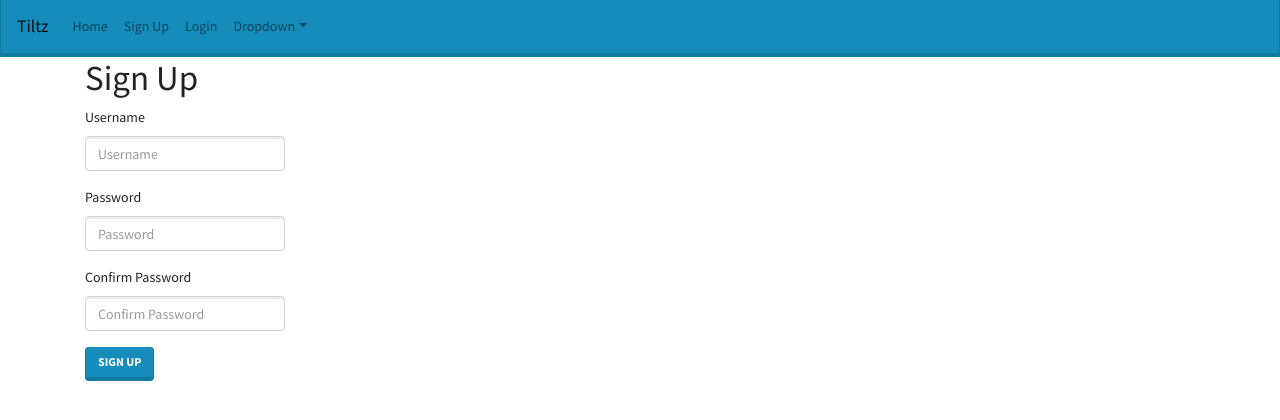
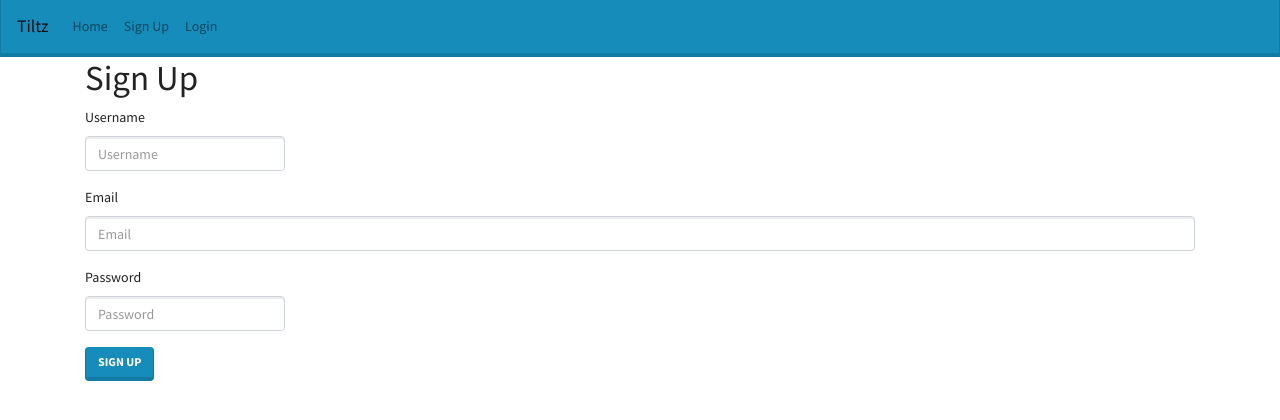
Before and after one commit to redxzeta/liquid-app, a React (Create React App) app in the folder liquid-react-app/: page /signup in a window 1280 px wide. Shown: the top 420 px of the page. Built offline with nearby package versions, Linux system fonts and the light colour scheme; no server answers.

Commit message:
registering user

```diff
--- a/liquid-react-app/src/App.js
+++ b/liquid-react-app/src/App.js
@@ -1,4 +1,4 @@
-import React from "react";
+import React, { useEffect, useState } from "react";
 import NavigationBar from "./layout/NavigationBar";
 import { BrowserRouter as Router, Switch, Route } from "react-router-dom";
 import LandingPage from "./components/home/LandingPage";
@@ -6,13 +6,29 @@ import SignUp from "./components/accounts/SignUp";
 import Profile from "./components/profile/Profile";
 import { Container } from "react-bootstrap";
 import Login from "./components/accounts/Login";
+import { auth } from "./service/FireBaseDashboard";
 export default function App() {
+  const [userAuth, setUserAuth] = useState("");
+  useEffect(() => {
+    auth().onAuthStateChanged((user) => {
+      if (user) {
+        setUserAuth({
+          authenticated: true,
+          data: user,
+        });
+      } else {
+        setUserAuth({ authenticated: false });
+      }
+    });
+  }, []);
+
+  console.log(userAuth.data);
   return (
     <Router>
-      <NavigationBar />
+      <NavigationBar userAuth={userAuth} />
       <Container>
         <Switch>
-          <Route path="profile">
+          <Route path="/profile">
             <Profile />
           </Route>
           <Route path="/signup">
--- a/liquid-react-app/src/components/accounts/Login.js
+++ b/liquid-react-app/src/components/accounts/Login.js
@@ -1,20 +1,54 @@
-import React from "react";
+import React, { useState } from "react";
 import "./login.css";
 import Button from "react-bootstrap/Button";
 import Form from "react-bootstrap/Form";
+import { auth } from "../../service/FireBaseDashboard";
 
 export default function Login() {
+  const [user, setUser] = useState("");
+  const [error, setError] = useState("");
+  const updateForm = (e) => {
+    e.persist();
+    setUser((user) => ({
+      ...user,
+      [e.target.name]: e.target.value,
+    }));
+  };
+  const onSubmit = (e) => {
+    e.preventDefault();
+    setError("");
+
+    try {
+      auth().signInWithEmailAndPassword(user.email, user.password);
+
+      console.log("success");
+    } catch (err) {
+      setError(err.message);
+    }
+  };
+
   return (
     <div>
       <h1>Login</h1>
-      <Form>
+      <h2>{error}</h2>
+      <Form onSubmit={onSubmit}>
         <Form.Group controlId="formUsername">
-          <Form.Label>Username</Form.Label>
-          <Form.Control type="Username" placeholder="Username" />
+          <Form.Label>Email</Form.Label>
+          <Form.Control
+            type="email"
+            name="email"
+            placeholder="email"
+            onChange={updateForm}
+          />
         </Form.Group>
         <Form.Group controlId="formPassword">
           <Form.Label>Password</Form.Label>
-          <Form.Control type="password" placeholder="Password" />
+          <Form.Control
+            type="password"
+            name="password"
+            onChange={updateForm}
+            placeholder="Password"
+          />
         </Form.Group>
         <Button variant="primary" type="submit">
           Login
--- a/liquid-react-app/src/components/accounts/SignUp.js
+++ b/liquid-react-app/src/components/accounts/SignUp.js
@@ -1,25 +1,80 @@
-import React from "react";
+import React, { useState } from "react";
 import "./login.css";
 import Button from "react-bootstrap/Button";
 import Form from "react-bootstrap/Form";
+import { auth, userCreate } from "../../service/FireBaseDashboard";
 
-export default function Login() {
+export default function SignUp() {
+  const [user, setUser] = useState({});
+  const [error, setError] = useState("");
+  const updateForm = (e) => {
+    e.persist();
+    setUser((user) => ({
+      ...user,
+      [e.target.name]: e.target.value,
+    }));
+  };
+  const onSubmit = (e) => {
+    e.preventDefault();
+    console.log("going in");
+    setError("");
+    auth()
+      .createUserWithEmailAndPassword(user.email, user.password)
+      .then((userCredentials) => {
+        if (userCredentials.user) {
+          userCredentials.user.updateProfile({
+            displayName: user.username,
+          });
+        }
+
+        const userForm = {
+          ...user,
+          uid: userCredentials.user.uid,
+        };
+        userCreate(userForm);
+      })
+      .catch((error) => {
+        console.log(error);
+      });
+  };
   return (
     <div>
       <h1>Sign Up</h1>
-      <Form>
+      <h2>{error}</h2>
+      <Form onSubmit={onSubmit}>
         <Form.Group controlId="formUsername">
           <Form.Label>Username</Form.Label>
-          <Form.Control type="Username" placeholder="Username" />
+          <Form.Control
+            type="username"
+            name="username"
+            placeholder="Username"
+            onChange={updateForm}
+            value={user.username || ""}
+          />
+        </Form.Group>
+        <Form.Group controlId="formEmail">
+          <Form.Label>Email</Form.Label>
+          <Form.Control
+            value={user.email || ""}
+            type="Email"
+            name="email"
+            placeholder="Email"
+            onChange={updateForm}
+          />
         </Form.Group>
         <Form.Group controlId="formPassword">
           <Form.Label>Password</Form.Label>
-          <Form.Control type="password" placeholder="Password" />
+          <Form.Control
+            type="password"
+            name="password"
+            placeholder="Password"
+            onChange={updateForm}
+          />
         </Form.Group>
-        <Form.Group controlId="formPassword">
+        {/* <Form.Group controlId="formPassword">
           <Form.Label>Confirm Password</Form.Label>
           <Form.Control type="password" placeholder="Confirm Password" />
-        </Form.Group>
+        </Form.Group> */}
         <Button variant="primary" type="submit">
           Sign Up
         </Button>
--- a/liquid-react-app/src/layout/NavigationBar.js
+++ b/liquid-react-app/src/layout/NavigationBar.js
@@ -1,8 +1,19 @@
-import React from "react";
-import { Nav, NavDropdown } from "react-bootstrap";
+import React, { Fragment } from "react";
+import { Button, Nav } from "react-bootstrap";
 import Navbar from "react-bootstrap/Navbar";
 import { Link } from "react-router-dom";
-export default function NavigationBar() {
+import { auth } from "../service/FireBaseDashboard";
+export default function NavigationBar({ userAuth }) {
+  const onSignOut = () => {
+    auth()
+      .signOut()
+      .then((res) => {
+        console.log(res);
+      })
+      .catch((err) => {
+        console.log(err);
+      });
+  };
   return (
     <Navbar bg="primary" expand="lg">
       <Navbar.Brand href="#home">Tiltz</Navbar.Brand>
@@ -12,24 +23,30 @@ export default function NavigationBar() {
           <Nav.Link as={Link} to="/">
             Home
           </Nav.Link>
+          {userAuth.authenticated ? (
+            <Fragment>
+              <Nav.Link as={Link} to="/profile">
+                {userAuth.data.displayName}
+              </Nav.Link>
+            </Fragment>
+          ) : (
+            <Fragment>
               <Nav.Link as={Link} to="/signup">
                 Sign Up
               </Nav.Link>
               <Nav.Link as={Link} to="/login">
                 Login
               </Nav.Link>
-          <NavDropdown title="Dropdown" id="basic-nav-dropdown">
-            <NavDropdown.Item href="#action/3.1">Action</NavDropdown.Item>
-            <NavDropdown.Item href="#action/3.2">
-              Another action
-            </NavDropdown.Item>
-            <NavDropdown.Item href="#action/3.3">Something</NavDropdown.Item>
-            <NavDropdown.Divider />
-            <NavDropdown.Item href="#action/3.4">
-              Separated link
-            </NavDropdown.Item>
-          </NavDropdown>
+            </Fragment>
+          )}
         </Nav>
+        {userAuth.authenticated ? (
+          <Button onClick={onSignOut} variant="secondary">
+            Logout
+          </Button>
+        ) : (
+          ""
+        )}
       </Navbar.Collapse>
     </Navbar>
   );
```
Also changed, not shown: 1 other file (tests, documents, lock files or other folders). Lines whose indentation alone changed are shown as unchanged.
